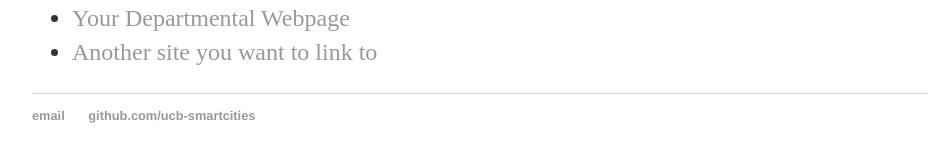
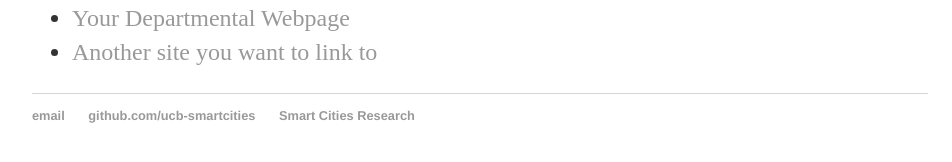
Before and after one commit to sudatta0993/ucb-smartcities.github.io, a Jekyll site: the page built from about/index.html, in a window 1280 px wide. Shown: the part 425-587 px from the top of the page, without its empty margins (160-1112 px from the left). Built offline with Jekyll 4.4.1, drawn with Linux system fonts in a browser that asks for light colours.

Commit message:
push code

```diff
--- a/_layouts/default.html
+++ b/_layouts/default.html
@@ -24,6 +24,7 @@
    <ul>
    <li><a href="mailto:alexeip@berkeley.edu">email</a></li>
    <li><a href="https://github.com/ucb-smartcities">github.com/ucb-smartcities</a></li>
+   <li><a href ="http://smartcities.berkeley.edu/">Smart Cities Research</a></li>
    </ul>
   </footer>
   </body>
```
